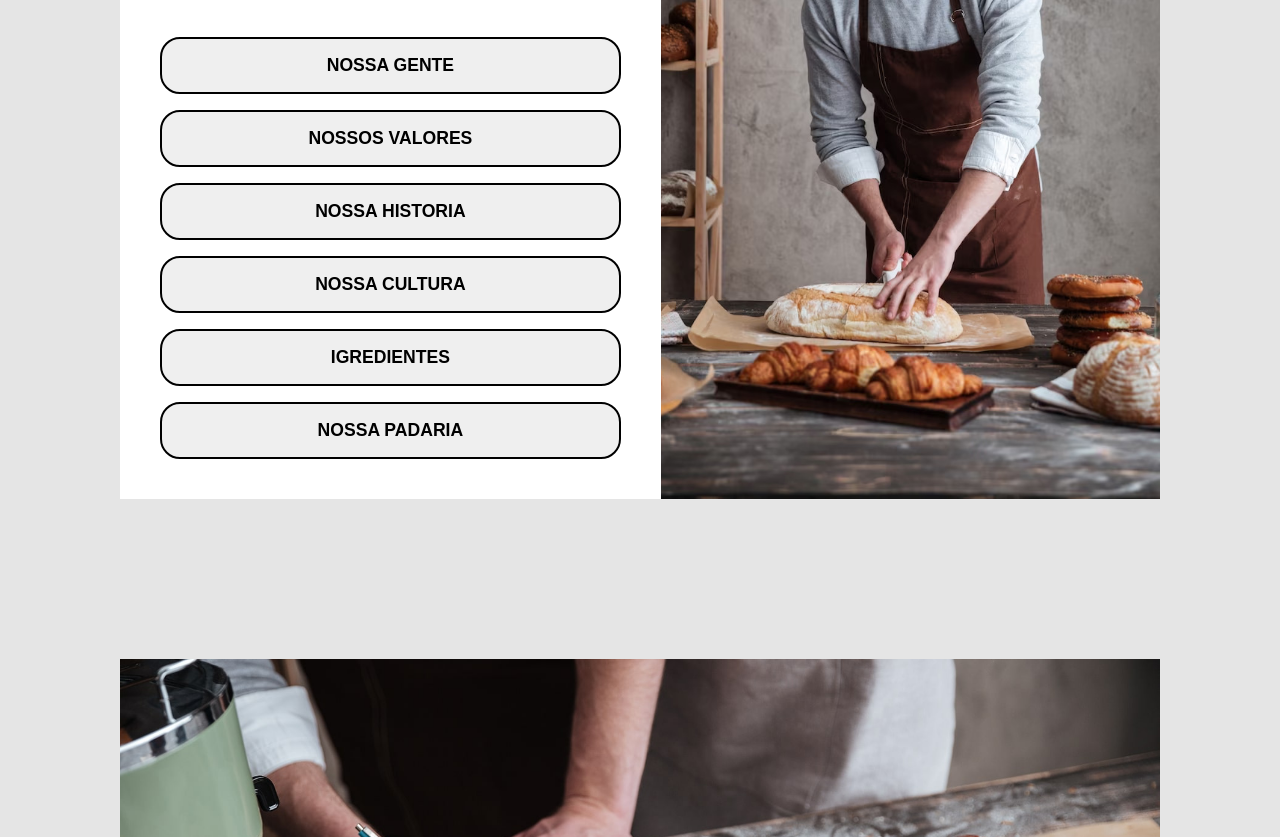
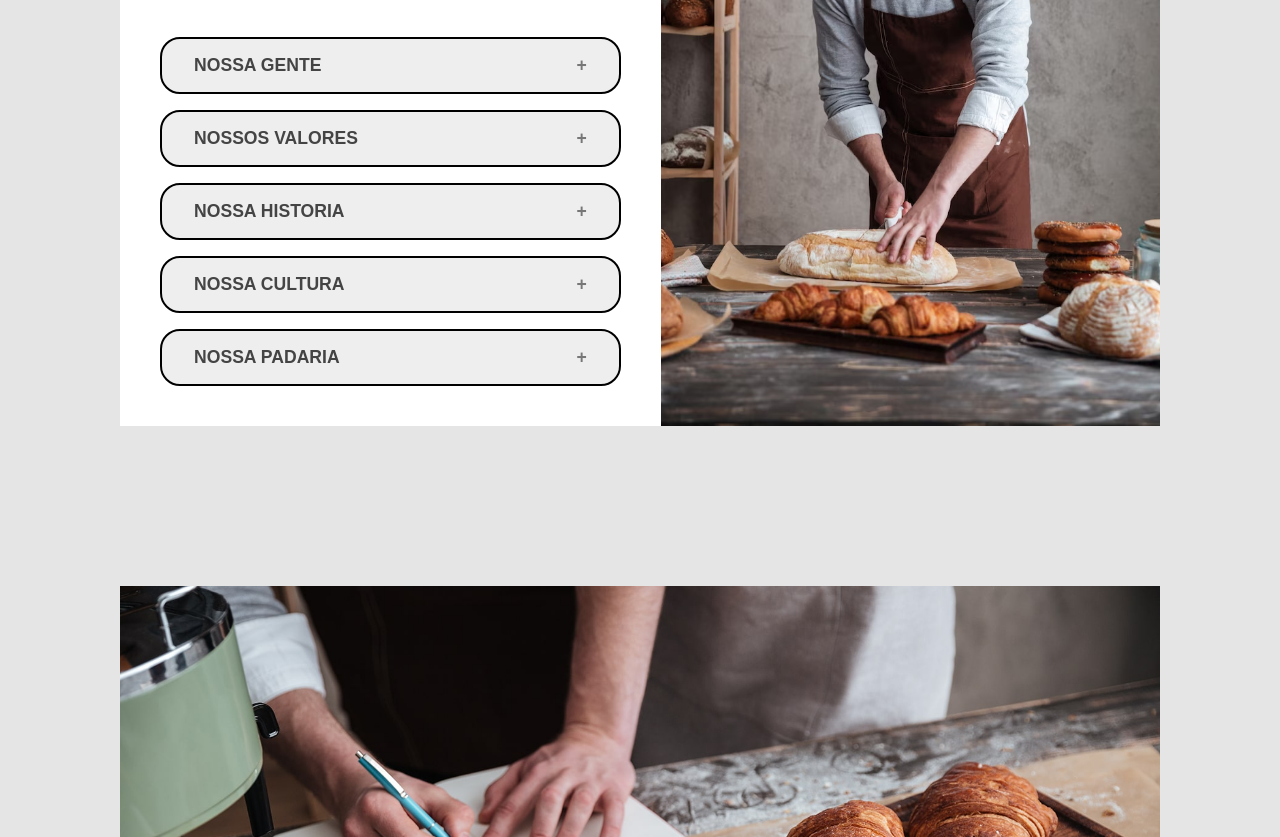
Before and after one commit to rafaelmachadobr/corre-da-quebrada, a plain HTML site: page index.html in a window 1280 px wide. Shown: the part 3150-3987 px from the top of the page. Drawn offline with nearby package versions, Linux system fonts and the light colour scheme.

Commit message:
botoes do sobre

```diff
--- a/css/style.css
+++ b/css/style.css
@@ -375,6 +375,42 @@ main section#sobre article div#esquerda div#links button {
   transition: all 0.3s ease;
   font-weight: bold;
   margin-bottom: 2vh;
+}
+
+.accordion {
+  background-color: #eee;
+  color: #444;
+  cursor: pointer;
+  padding: 18px;
+  width: 100%;
+  text-align: left;
+  border: none;
+  outline: none;
+  transition: 0.4s;
+}
+
+.accordion::after {
+  content: '\002B';
+  color: #777;
+  font-weight: bold;
+  float: right;
+  margin-left: 5px;
+}
+
+.accordion.active::after {
+  content: "\2212";
+}
+
+.active, .accordion:hover {
+  background-color: #ccc;
+}
+
+.panel {
+  padding: 0 18px;
+  background-color: white;
+  max-height: 0;
+  overflow: hidden;
+  transition: max-height 0.2s ease-out;
 }
 
 main section#sobre article div#esquerda div#links button:hover {
--- a/index.html
+++ b/index.html
@@ -217,13 +217,80 @@
               sempre mantendo nossa dedicação à qualidade e ao atendimento
               excepcional.
             </p>
-            <div id="links" data-aos="zoom-in" data-aos-delay="600">
-              <button>NOSSA GENTE</button>
-              <button>NOSSOS VALORES</button>
-              <button>NOSSA HISTORIA</button>
-              <button>NOSSA CULTURA</button>
-              <button>IGREDIENTES</button>
-              <button>NOSSA PADARIA</button>
+            <div id="links" data-aos="zoom-in" data-aos-delay="400">
+              <button class="accordion">NOSSA GENTE</button>
+              <div class="panel">
+                <p>
+                  Nossa gente é o coração da nossa padaria. São eles que
+                  trabalham com paixão e dedicação para levar até você os
+                  melhores produtos. Valorizamos cada um deles e incentivamos um
+                  ambiente de trabalho saudável e acolhedor. Juntos, fazemos da
+                  Padaria da Praça um lugar especial.
+                </p>
+              </div>
+
+              <button class="accordion">NOSSOS VALORES</button>
+              <div class="panel">
+                <p>
+                  Os valores da nossa padaria são fundamentais para o nosso
+                  sucesso. Acreditamos na qualidade dos nossos produtos e no
+                  atendimento personalizado, valorizamos a honestidade e a
+                  transparência em todas as nossas relações, buscamos sempre a
+                  inovação e aprimoramento contínuo, além de respeitar e
+                  valorizar as pessoas que fazem parte da nossa equipe e da
+                  comunidade ao nosso redor. Estes valores são a base da nossa
+                  empresa e norteiam todas as nossas decisões e ações.
+                </p>
+              </div>
+
+              <button class="accordion">NOSSA HISTORIA</button>
+              <div class="panel">
+                <p>
+                  A nossa história começa em 2000, quando abrimos a nossa
+                  primeira padaria em Santo Amaro. Desde então, temos nos
+                  dedicado a oferecer produtos de qualidade e um atendimento
+                  diferenciado aos nossos clientes. Com o passar dos anos,
+                  expandimos nossa presença e hoje contamos com diversas
+                  unidades em São Paulo. Ao longo dessa trajetória, sempre
+                  valorizamos a tradição e a cultura brasileira, buscando
+                  preservar as receitas originais e aprimorando nossas técnicas
+                  de produção. Com muito trabalho e dedicação, seguimos em
+                  frente, sempre em busca da excelência em tudo o que fazemos..
+                </p>
+              </div>
+
+              <button class="accordion">NOSSA CULTURA</button>
+              <div class="panel">
+                <p>
+                  Nossa cultura é marcada pelo amor e dedicação à arte da
+                  panificação. Nosso compromisso é oferecer produtos frescos,
+                  feitos com ingredientes selecionados e preparados com técnica
+                  e cuidado. Além disso, valorizamos a tradição e a comunidade
+                  local, buscando sempre contribuir para o desenvolvimento
+                  sustentável da região. Na Padoca da Praça, você encontra um
+                  ambiente acolhedor e familiar, onde pode desfrutar de uma
+                  deliciosa refeição ou apenas um cafézinho com pão quentinho.
+                  Venha nos conhecer e fazer parte da nossa cultura!
+                </p>
+              </div>
+
+              <button class="accordion">NOSSA PADARIA</button>
+              <div class="panel">
+                <p>
+                  Nossa padaria é o coração da nossa empresa, é onde os nossos
+                  padeiros criam diariamente as receitas mais deliciosas e
+                  aromáticas para atender a todos os nossos clientes. A nossa
+                  padaria é o lugar onde o amor e a paixão pela panificação são
+                  misturados com ingredientes selecionados, técnicas
+                  tradicionais e equipamentos modernos para produzir pães
+                  frescos, croissants, bolos, tortas e muito mais. Nós nos
+                  orgulhamos de fornecer produtos de qualidade, feitos com os
+                  melhores ingredientes, garantindo o sabor e a textura
+                  perfeitos em cada mordida. Venha experimentar a nossa padaria
+                  e sinta o aroma delicioso dos nossos produtos recém-saídos do
+                  forno.
+                </p>
+              </div>
             </div>
           </div>
           <div id="direita" data-aos="fade-left">
--- a/js/script.js
+++ b/js/script.js
@@ -6,6 +6,21 @@ const openModalButton = document.querySelector("#open-modal");
 const closeModalButton = document.querySelector("#close-modal");
 const modal = document.querySelector("#modal");
 const fade = document.querySelector("#fade");
+
+var acc = document.getElementsByClassName("accordion");
+var i;
+
+for (i = 0; i < acc.length; i++) {
+  acc[i].addEventListener("click", function() {
+    this.classList.toggle("active");
+    var panel = this.nextElementSibling;
+    if (panel.style.maxHeight) {
+      panel.style.maxHeight = null;
+    } else {
+      panel.style.maxHeight = panel.scrollHeight + "px";
+    }
+  });
+}
 
 const toggleModal = () => {
   modal.classList.toggle("hide");
```
